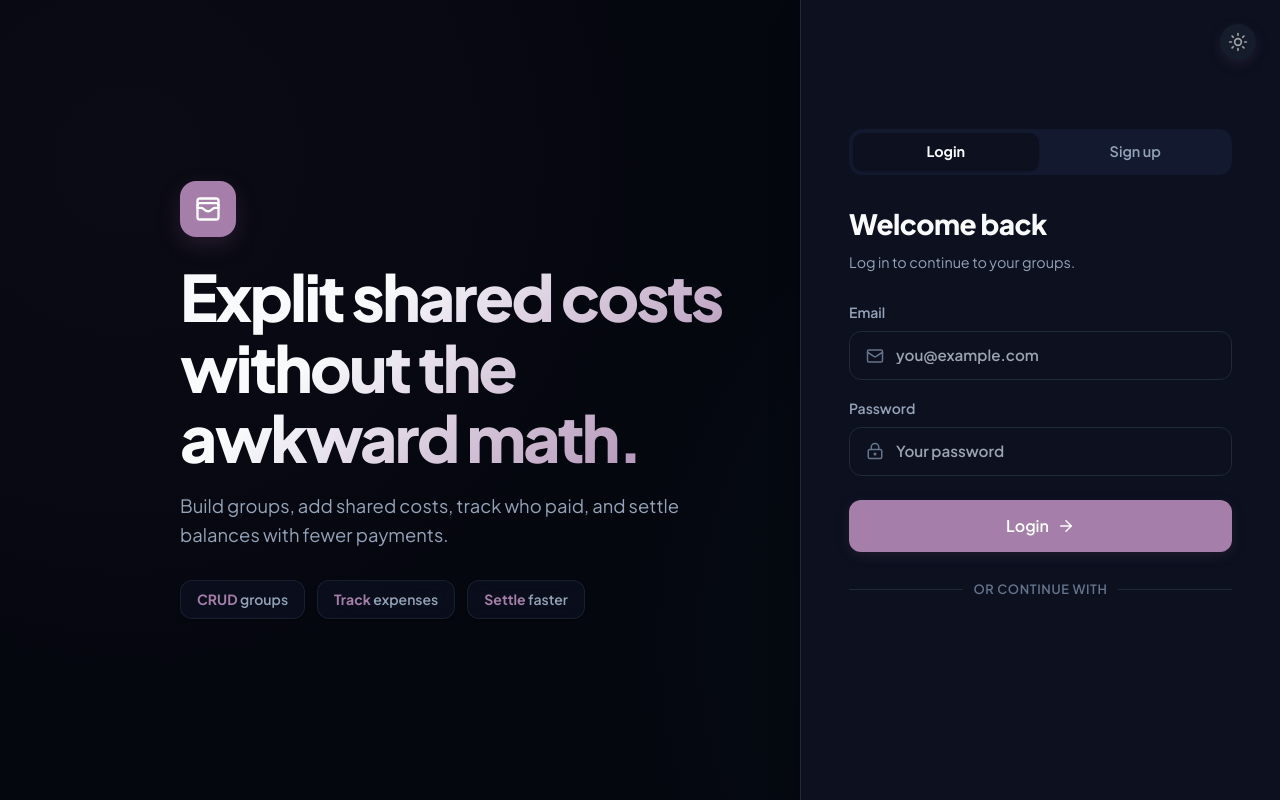
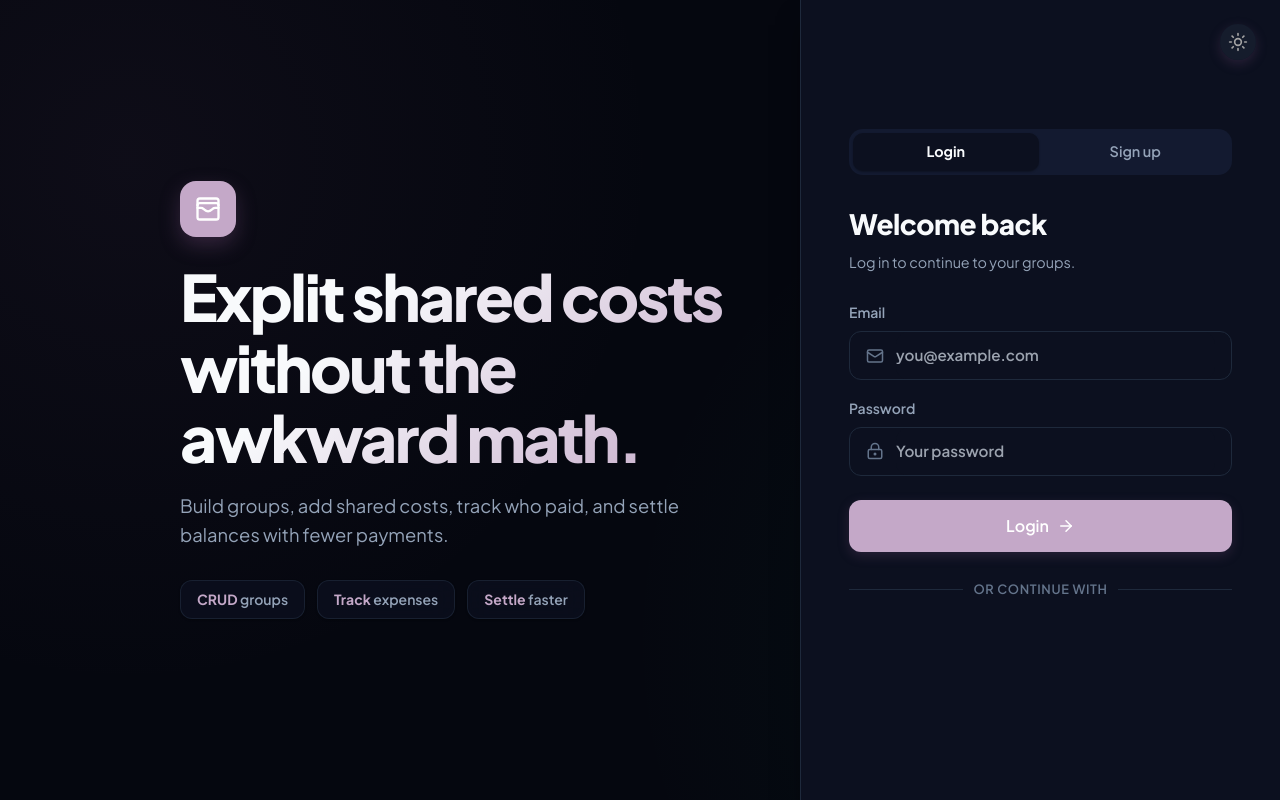
Before and after one commit to kolahun/Explit, a React (Vite) app in the folder frontend/: page /login in a window 1280 px wide. Both pictures are taken after a click on the button "Switch to dark theme". Built offline with nearby package versions, Linux system fonts and the light colour scheme; no server answers.

Commit message:
design: lighter plum #7A5180, replace aurora blobs with CSS star field

```diff
--- a/frontend/src/components/AuroraBackground.jsx
+++ b/frontend/src/components/AuroraBackground.jsx
@@ -1,14 +1,38 @@
 /**
- * AuroraBackground
- * Fixed behind all content. Pure CSS animation — no JS, no canvas, no interactivity.
- * Pauses automatically under prefers-reduced-motion.
+ * StarBackground
+ * Fixed star field rendered only in dark mode (opacity: 0 in light, 1 in dark via CSS).
+ * Three layers: small (1px), medium (1.5px), large (2px).
+ * Stars are computed once at module load time — zero runtime cost in React renders.
+ * Medium & large layers have a gentle twinkle animation via CSS.
+ * Accessibility: twinkle pauses under prefers-reduced-motion.
  */
-export default function AuroraBackground() {
+
+// Deterministic pseudo-random star positions computed once at module load
+function generateStars(count, seed) {
+  return Array.from({ length: count }, (_, i) => {
+    const x = Math.round(Math.abs(Math.sin((i + seed) * 567.31 + 1.7)) * 2400);
+    const y = Math.round(Math.abs(Math.cos((i + seed) * 234.73 + 2.3)) * 1200);
+    const op = (0.22 + Math.abs(Math.sin((i + seed) * 89.17)) * 0.48).toFixed(2);
+    return `${x}px ${y}px 0 0 rgba(255,255,255,${op})`;
+  }).join(", ");
+}
+
+const SM_STARS = generateStars(120, 0);
+const MD_STARS = generateStars(50, 200);
+const LG_STARS = generateStars(14, 400);
+
+export default function StarBackground() {
   return (
-    <div className="aurora" aria-hidden="true">
-      <div className="aurora-blob aurora-blob-1" />
-      <div className="aurora-blob aurora-blob-2" />
-      <div className="aurora-blob aurora-blob-3" />
+    <div className="star-bg" aria-hidden="true">
+      <div className="star-layer star-sm" style={{ "--stars": `"${SM_STARS}"` }}>
+        <span style={{ position: "absolute", width: 1, height: 1, boxShadow: SM_STARS }} />
+      </div>
+      <div className="star-layer star-md">
+        <span style={{ position: "absolute", width: 1.5, height: 1.5, borderRadius: "50%", boxShadow: MD_STARS }} />
+      </div>
+      <div className="star-layer star-lg">
+        <span style={{ position: "absolute", width: 2, height: 2, borderRadius: "50%", boxShadow: LG_STARS }} />
+      </div>
     </div>
   );
 }
--- a/frontend/src/styles.css
+++ b/frontend/src/styles.css
@@ -17,12 +17,12 @@
   --text-tertiary: #94a3b8;
 
   --border-color: #e2e8f0;
-  --border-focus: #593a5d;
-
-  /* Primary accent: deep plum #593A5D */
-  --color-primary: #593a5d;
-  --color-primary-hover: #3d2840;
-  --color-primary-light: rgba(89, 58, 93, 0.08);
+  --border-focus: #7a5180;
+
+  /* Primary accent: lighter plum #7A5180 */
+  --color-primary: #7a5180;
+  --color-primary-hover: #5d3d61;
+  --color-primary-light: rgba(122, 81, 128, 0.08);
 
   --color-success: #10b981;
   --color-success-bg: rgba(16, 185, 129, 0.1);
@@ -62,12 +62,12 @@
   --text-tertiary: #64748b;
 
   --border-color: #1e293b;
-  --border-focus: #c09bc4;
-
-  /* Primary accent: lighter plum #A57EA9 for dark bg readability */
-  --color-primary: #a57ea9;
-  --color-primary-hover: #c09bc4;
-  --color-primary-light: rgba(165, 126, 169, 0.15);
+  --border-focus: #d8c0dc;
+
+  /* Primary accent: lighter plum #C4A8C8 for dark bg */
+  --color-primary: #c4a8c8;
+  --color-primary-hover: #d8c0dc;
+  --color-primary-light: rgba(196, 168, 200, 0.15);
 
   --color-success: #34d399;
   --color-success-bg: rgba(52, 211, 153, 0.12);
@@ -150,13 +150,13 @@ button {
   padding: 10px 18px;
   cursor: pointer;
   transition: all 0.2s cubic-bezier(0.4, 0, 0.2, 1);
-  box-shadow: 0 4px 12px rgba(89, 58, 93, 0.25);
+  box-shadow: 0 4px 12px rgba(122, 81, 128, 0.25);
 }
 
 button:hover:not(:disabled) {
   background: var(--color-primary-hover);
   transform: translateY(-1.5px);
-  box-shadow: 0 6px 16px rgba(89, 58, 93, 0.35);
+  box-shadow: 0 6px 16px rgba(122, 81, 128, 0.35);
 }
 
 button:active:not(:disabled) {
@@ -407,7 +407,7 @@ label {
   display: flex;
   align-items: center;
   justify-content: center;
-  box-shadow: inset 0 0 0 1px rgba(89, 58, 93, 0.18);
+  box-shadow: inset 0 0 0 1px rgba(122, 81, 128, 0.18);
 }
 
 .premium-status {
@@ -592,7 +592,7 @@ label {
   padding: 12px 16px;
   background: var(--color-primary-light);
   border-radius: 16px;
-  border: 1px solid rgba(165, 126, 169, 0.2);
+  border: 1px solid rgba(196, 168, 200, 0.2);
   font-size: 0.925rem;
 }
 
@@ -700,7 +700,7 @@ label {
   display: grid;
   grid-template-columns: 1fr 480px;
   background:
-    radial-gradient(circle at 10% 20%, rgba(89, 58, 93, 0.08) 0%, transparent 40%),
+    radial-gradient(circle at 10% 20%, rgba(122, 81, 128, 0.08) 0%, transparent 40%),
     radial-gradient(circle at 90% 80%, rgba(16, 185, 129, 0.06) 0%, transparent 40%),
     var(--bg-primary);
   transition: all 0.3s ease;
@@ -725,7 +725,7 @@ label {
   align-items: center;
   justify-content: center;
   margin-bottom: 24px;
-  box-shadow: 0 8px 20px rgba(89, 58, 93, 0.35);
+  box-shadow: 0 8px 20px rgba(122, 81, 128, 0.35);
 }
 
 .login-hero h1 {
@@ -1018,7 +1018,7 @@ label {
   background: var(--color-primary-light);
   border-color: var(--color-primary);
   color: var(--text-primary);
-  box-shadow: inset 0 0 0 1px rgba(89, 58, 93, 0.22);
+  box-shadow: inset 0 0 0 1px rgba(122, 81, 128, 0.22);
 }
 
 .split-method-btn h4 {
@@ -1468,8 +1468,8 @@ label {
   border-left: 3px solid var(--color-danger);
 }
 .toast-info {
-  background: rgba(165, 126, 169, 0.12);
-  border-color: rgba(165, 126, 169, 0.25);
+  background: rgba(196, 168, 200, 0.12);
+  border-color: rgba(196, 168, 200, 0.25);
   border-left: 3px solid var(--color-primary);
 }
 
@@ -1572,7 +1572,7 @@ label {
   justify-content: center;
   color: var(--color-primary);
   margin-bottom: 8px;
-  box-shadow: 0 0 0 8px rgba(89, 58, 93, 0.07);
+  box-shadow: 0 0 0 8px rgba(122, 81, 128, 0.07);
 }
 
 .empty-state-title {
@@ -1740,7 +1740,7 @@ label {
   align-items: center;
   gap: 10px;
   background: var(--color-primary-light);
-  border: 1px solid rgba(165, 126, 169, 0.2);
+  border: 1px solid rgba(196, 168, 200, 0.2);
   border-radius: 12px;
   padding: 10px 16px;
   margin-bottom: 20px;
@@ -1959,7 +1959,7 @@ label {
   align-items: center;
   gap: 8px;
   background: var(--color-primary-light);
-  border: 1px solid rgba(165, 126, 169, 0.25);
+  border: 1px solid rgba(196, 168, 200, 0.25);
   border-radius: 12px;
   padding: 10px 14px;
   font-size: 0.875rem;
@@ -1969,86 +1969,137 @@ label {
   text-align: left;
 }
 
-/* ========== Aurora Background ========== */
-.aurora {
+
+/* ========== Star Background ========== */
+.star-bg {
   position: fixed;
   inset: 0;
   z-index: -1;
   pointer-events: none;
   overflow: hidden;
-}
-
-.aurora-blob {
+  /* Only visible in dark mode */
+  opacity: 0;
+  transition: opacity 0.4s ease;
+}
+
+:root[data-theme="dark"] .star-bg {
+  opacity: 1;
+}
+
+.star-layer {
   position: absolute;
+  inset: 0;
   border-radius: 50%;
-  filter: blur(80px);
-  will-change: transform;
-}
-
-/* Blob 1 — indigo/violet, top-left */
-.aurora-blob-1 {
-  width: 650px;
-  height: 650px;
-  top: -180px;
-  left: -160px;
-  background: radial-gradient(circle, rgba(89, 58, 93, 0.14) 0%, transparent 70%);
-  animation: aurora-drift-1 22s ease-in-out infinite alternate;
-}
-
-/* Blob 2 — teal/cyan, bottom-right */
-.aurora-blob-2 {
-  width: 700px;
-  height: 700px;
-  bottom: -200px;
-  right: -180px;
-  background: radial-gradient(circle, rgba(20, 184, 166, 0.11) 0%, transparent 70%);
-  animation: aurora-drift-2 28s ease-in-out infinite alternate;
-}
-
-/* Blob 3 — soft violet/pink, center-right */
-.aurora-blob-3 {
-  width: 500px;
-  height: 500px;
-  top: 35%;
-  right: 8%;
-  background: radial-gradient(circle, rgba(165, 126, 169, 0.1) 0%, transparent 70%);
-  animation: aurora-drift-3 18s ease-in-out infinite alternate;
-}
-
-/* Light theme: slightly less visible (light bg needs less contrast) */
-:root:not([data-theme="dark"]) .aurora-blob-1 {
-  background: radial-gradient(circle, rgba(89, 58, 93, 0.08) 0%, transparent 70%);
-}
-:root:not([data-theme="dark"]) .aurora-blob-2 {
-  background: radial-gradient(circle, rgba(16, 185, 129, 0.06) 0%, transparent 70%);
-}
-:root:not([data-theme="dark"]) .aurora-blob-3 {
-  background: radial-gradient(circle, rgba(89, 58, 93, 0.05) 0%, transparent 70%);
-}
-
-@keyframes aurora-drift-1 {
-  0%   { transform: translate(0, 0) scale(1); }
-  33%  { transform: translate(60px, 40px) scale(1.08); }
-  66%  { transform: translate(20px, 80px) scale(0.95); }
-  100% { transform: translate(80px, 20px) scale(1.05); }
-}
-
-@keyframes aurora-drift-2 {
-  0%   { transform: translate(0, 0) scale(1); }
-  33%  { transform: translate(-50px, -60px) scale(1.1); }
-  66%  { transform: translate(-80px, -20px) scale(0.92); }
-  100% { transform: translate(-30px, -70px) scale(1.06); }
-}
-
-@keyframes aurora-drift-3 {
-  0%   { transform: translate(0, 0) scale(1); }
-  50%  { transform: translate(-40px, 60px) scale(1.12); }
-  100% { transform: translate(30px, -40px) scale(0.97); }
-}
-
-/* Accessibility: freeze motion for users who prefer it */
+}
+
+/* Small stars — 1px dots */
+.star-sm::before {
+  content: '';
+  position: absolute;
+  width: 1px;
+  height: 1px;
+  border-radius: 50%;
+  box-shadow:
+    83px 112px rgba(255,255,255,0.45), 197px 634px rgba(255,255,255,0.30),
+    412px 287px rgba(255,255,255,0.50), 634px 903px rgba(255,255,255,0.35),
+    801px 167px rgba(255,255,255,0.40), 1203px 812px rgba(255,255,255,0.28),
+    1456px 378px rgba(255,255,255,0.52), 1687px 934px rgba(255,255,255,0.33),
+    1923px 201px rgba(255,255,255,0.42), 2134px 756px rgba(255,255,255,0.38),
+    156px 1012px rgba(255,255,255,0.31), 389px 478px rgba(255,255,255,0.48),
+    623px 789px rgba(255,255,255,0.36), 876px 134px rgba(255,255,255,0.54),
+    1089px 901px rgba(255,255,255,0.29), 1312px 556px rgba(255,255,255,0.44),
+    1567px 323px rgba(255,255,255,0.39), 1789px 789px rgba(255,255,255,0.34),
+    2012px 645px rgba(255,255,255,0.51), 2245px 212px rgba(255,255,255,0.27),
+    45px 567px rgba(255,255,255,0.46), 278px 823px rgba(255,255,255,0.32),
+    512px 145px rgba(255,255,255,0.55), 745px 689px rgba(255,255,255,0.37),
+    978px 1034px rgba(255,255,255,0.43), 1145px 267px rgba(255,255,255,0.30),
+    1378px 712px rgba(255,255,255,0.49), 1623px 189px rgba(255,255,255,0.41),
+    1856px 567px rgba(255,255,255,0.26), 2089px 923px rgba(255,255,255,0.47),
+    134px 734px rgba(255,255,255,0.53), 367px 301px rgba(255,255,255,0.34),
+    589px 956px rgba(255,255,255,0.28), 823px 412px rgba(255,255,255,0.45),
+    1056px 678px rgba(255,255,255,0.38), 1289px 134px rgba(255,255,255,0.56),
+    1534px 845px rgba(255,255,255,0.32), 1767px 423px rgba(255,255,255,0.42),
+    2000px 267px rgba(255,255,255,0.35), 2233px 789px rgba(255,255,255,0.29),
+    67px 345px rgba(255,255,255,0.48), 312px 1001px rgba(255,255,255,0.33),
+    556px 534px rgba(255,255,255,0.52), 789px 867px rgba(255,255,255,0.27),
+    1023px 123px rgba(255,255,255,0.44), 1256px 889px rgba(255,255,255,0.40),
+    1489px 456px rgba(255,255,255,0.31), 1723px 734px rgba(255,255,255,0.50),
+    1956px 178px rgba(255,255,255,0.36), 2178px 512px rgba(255,255,255,0.43),
+    223px 234px rgba(255,255,255,0.37), 456px 756px rgba(255,255,255,0.54),
+    700px 389px rgba(255,255,255,0.29), 934px 967px rgba(255,255,255,0.46),
+    1167px 534px rgba(255,255,255,0.33), 1400px 212px rgba(255,255,255,0.48),
+    1634px 678px rgba(255,255,255,0.41), 1867px 345px rgba(255,255,255,0.28),
+    2100px 867px rgba(255,255,255,0.52), 2323px 123px rgba(255,255,255,0.35),
+    178px 889px rgba(255,255,255,0.44), 423px 167px rgba(255,255,255,0.30),
+    667px 712px rgba(255,255,255,0.55), 901px 234px rgba(255,255,255,0.38),
+    1134px 956px rgba(255,255,255,0.32), 1367px 478px rgba(255,255,255,0.47),
+    1600px 123px rgba(255,255,255,0.42), 1834px 901px rgba(255,255,255,0.26),
+    2067px 456px rgba(255,255,255,0.51), 2289px 634px rgba(255,255,255,0.34),
+    112px 456px rgba(255,255,255,0.39), 345px 923px rgba(255,255,255,0.53),
+    589px 234px rgba(255,255,255,0.27), 823px 567px rgba(255,255,255,0.44),
+    1056px 845px rgba(255,255,255,0.36), 1290px 312px rgba(255,255,255,0.49);
+}
+
+/* Medium stars — 1.5px, brighter */
+.star-md::before {
+  content: '';
+  position: absolute;
+  width: 1.5px;
+  height: 1.5px;
+  border-radius: 50%;
+  box-shadow:
+    234px 456px rgba(255,255,255,0.60), 678px 234px rgba(255,255,255,0.55),
+    1023px 789px rgba(255,255,255,0.65), 1456px 123px rgba(255,255,255,0.58),
+    1878px 567px rgba(255,255,255,0.62), 312px 1023px rgba(255,255,255,0.52),
+    756px 678px rgba(255,255,255,0.68), 1189px 345px rgba(255,255,255,0.57),
+    1623px 912px rgba(255,255,255,0.63), 2056px 234px rgba(255,255,255,0.54),
+    89px 789px rgba(255,255,255,0.66), 523px 167px rgba(255,255,255,0.59),
+    967px 934px rgba(255,255,255,0.53), 1400px 456px rgba(255,255,255,0.70),
+    1834px 123px rgba(255,255,255,0.56), 445px 678px rgba(255,255,255,0.61),
+    889px 312px rgba(255,255,255,0.64), 1323px 845px rgba(255,255,255,0.51),
+    1756px 389px rgba(255,255,255,0.67), 2189px 712px rgba(255,255,255,0.55),
+    167px 234px rgba(255,255,255,0.69), 612px 901px rgba(255,255,255,0.58),
+    1056px 167px rgba(255,255,255,0.54), 1489px 734px rgba(255,255,255,0.62),
+    1923px 312px rgba(255,255,255,0.57), 356px 534px rgba(255,255,255,0.65),
+    800px 123px rgba(255,255,255,0.53), 1234px 567px rgba(255,255,255,0.70),
+    1667px 1023px rgba(255,255,255,0.59), 2100px 456px rgba(255,255,255,0.63),
+    534px 345px rgba(255,255,255,0.56), 978px 712px rgba(255,255,255,0.68);
+}
+
+/* Large stars — 2px, most prominent */
+.star-lg::before {
+  content: '';
+  position: absolute;
+  width: 2px;
+  height: 2px;
+  border-radius: 50%;
+  box-shadow:
+    456px 312px rgba(255,255,255,0.80), 1234px 678px rgba(255,255,255,0.75),
+    1867px 234px rgba(255,255,255,0.85), 623px 856px rgba(255,255,255,0.72),
+    1089px 134px rgba(255,255,255,0.78), 1712px 789px rgba(255,255,255,0.82),
+    289px 567px rgba(255,255,255,0.76), 934px 423px rgba(255,255,255,0.88),
+    1556px 945px rgba(255,255,255,0.73), 2012px 567px rgba(255,255,255,0.80),
+    167px 123px rgba(255,255,255,0.77), 789px 1001px rgba(255,255,255,0.83);
+}
+
+/* Subtle twinkle animation on medium and large stars */
+@keyframes star-twinkle {
+  0%   { opacity: 0.85; }
+  50%  { opacity: 0.55; }
+  100% { opacity: 0.85; }
+}
+
+.star-md {
+  animation: star-twinkle 5s ease-in-out infinite;
+}
+
+.star-lg {
+  animation: star-twinkle 7s ease-in-out infinite;
+  animation-delay: -2s;
+}
+
 @media (prefers-reduced-motion: reduce) {
-  .aurora-blob {
+  .star-md, .star-lg {
     animation: none;
   }
 }
```
